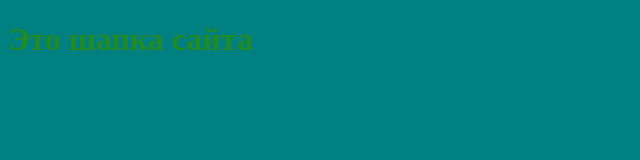
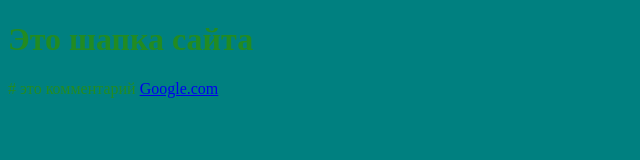
Before and after one commit to OlegZubenko/Github-tutorial-test2, a plain HTML site: page index.html in a window 1280 px wide. Shown: the whole page, without its empty margins (0-640 px from the left). Drawn offline with Linux system fonts and the light colour scheme.

Commit message:
Update index.html

```diff
--- a/index.html
+++ b/index.html
@@ -11,5 +11,9 @@
 <body>
     <h1>Это шапка сайта</h1>
  <!-- это комментарий -->
+ # это комментарий
+ <a href="http://google.com" target="_blank" title="Пошукова система Google">
+    Google.com
+  </a>
 </body>
 </html>
```
